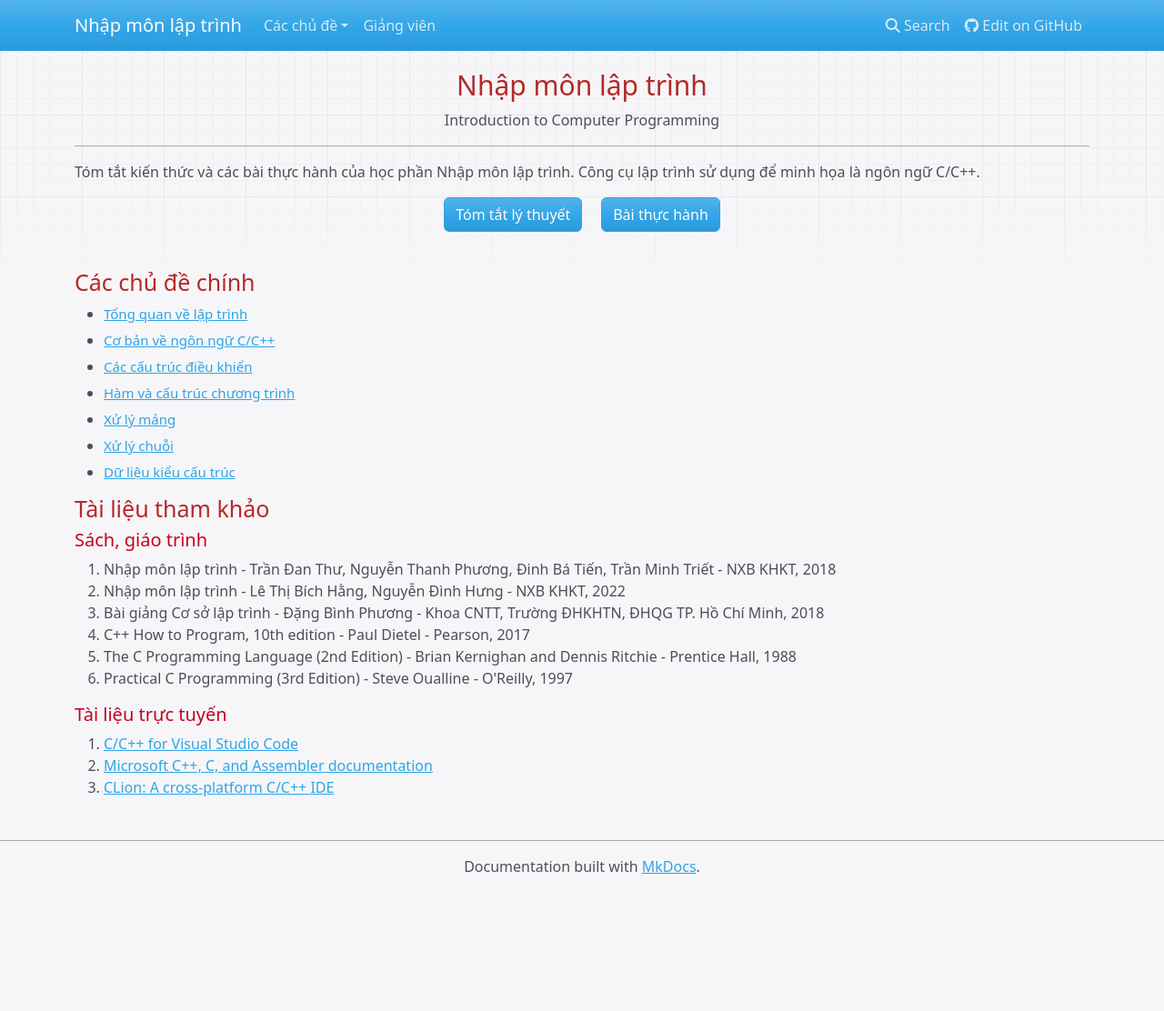
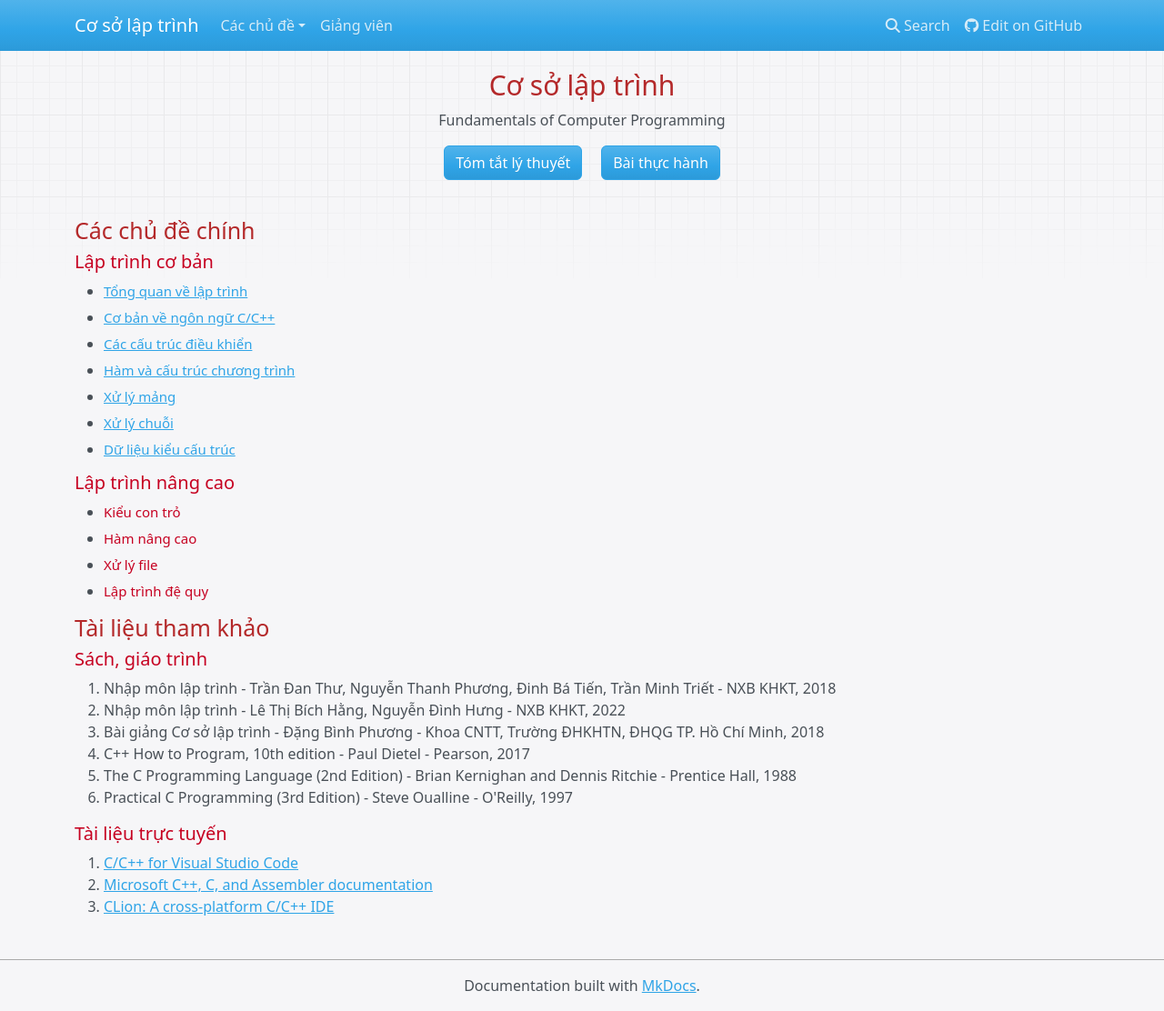
Before and after one commit to nd-hung/introduction2programming, an MkDocs documentation site: the page built from docs/README.md, in a window 1280 px wide and 1112 px high. Shown: the whole window at 91% size. Built offline with MkDocs 1.6.1, drawn with Linux system fonts in a browser that asks for light colours; nearby versions of some CDN libraries; old or Windows-style settings are respelled for this version of MkDocs.

Commit message:
update content

```diff
--- a/docs/README.md
+++ b/docs/README.md
@@ -1,11 +1,9 @@
-# Nhập môn lập trình
+# Cơ sở lập trình
 
-Introduction to Computer Programming
+Fundamentals of Computer Programming
 
----
 
-Tóm tắt kiến thức và các bài thực hành của học phần Nhập môn lập trình.
-Công cụ lập trình sử dụng để minh họa là ngôn ngữ C/C++.
+
 
 <div class="text-center">
     <a href="topics/" class="btn btn-primary" role="button">Tóm tắt lý thuyết</a>
@@ -14,6 +12,7 @@ Công cụ lập trình sử dụng để minh họa là ngôn ngữ C/C++.
 </div><br>
 
 ## Các chủ đề chính
+### Lập trình cơ bản
 - #### [Tổng quan về lập trình](topics/01-overview/README.md)
 - #### [Cơ bản về ngôn ngữ C/C++](topics/02-c-language/README.md)
 - #### [Các cấu trúc điều khiển](topics/03-control-structures/README.md)
@@ -21,6 +20,11 @@ Công cụ lập trình sử dụng để minh họa là ngôn ngữ C/C++.
 - #### [Xử lý mảng](topics/05-arrays-strings/README.md)
 - #### [Xử lý chuỗi](topics/05-arrays-strings/README.md)
 - #### [Dữ liệu kiểu cấu trúc](topics/06-struct/README.md)
+### Lập trình nâng cao
+- #### Kiểu con trỏ
+- #### Hàm nâng cao
+- #### Xử lý file
+- #### Lập trình đệ quy
 
 ## Tài liệu tham khảo
 ### Sách, giáo trình
--- a/mkdocs.yml
+++ b/mkdocs.yml
@@ -1,5 +1,5 @@
-site_name: Nhập môn lập trình
-site_description: Introduction to Computer Programming
+site_name: Cơ sở lập trình
+site_description: Fundamentals of Computer Programming
 site_author: Hung Nguyen
 
 repo_url: https://github.com/nd-hung/introduction2programming
```
